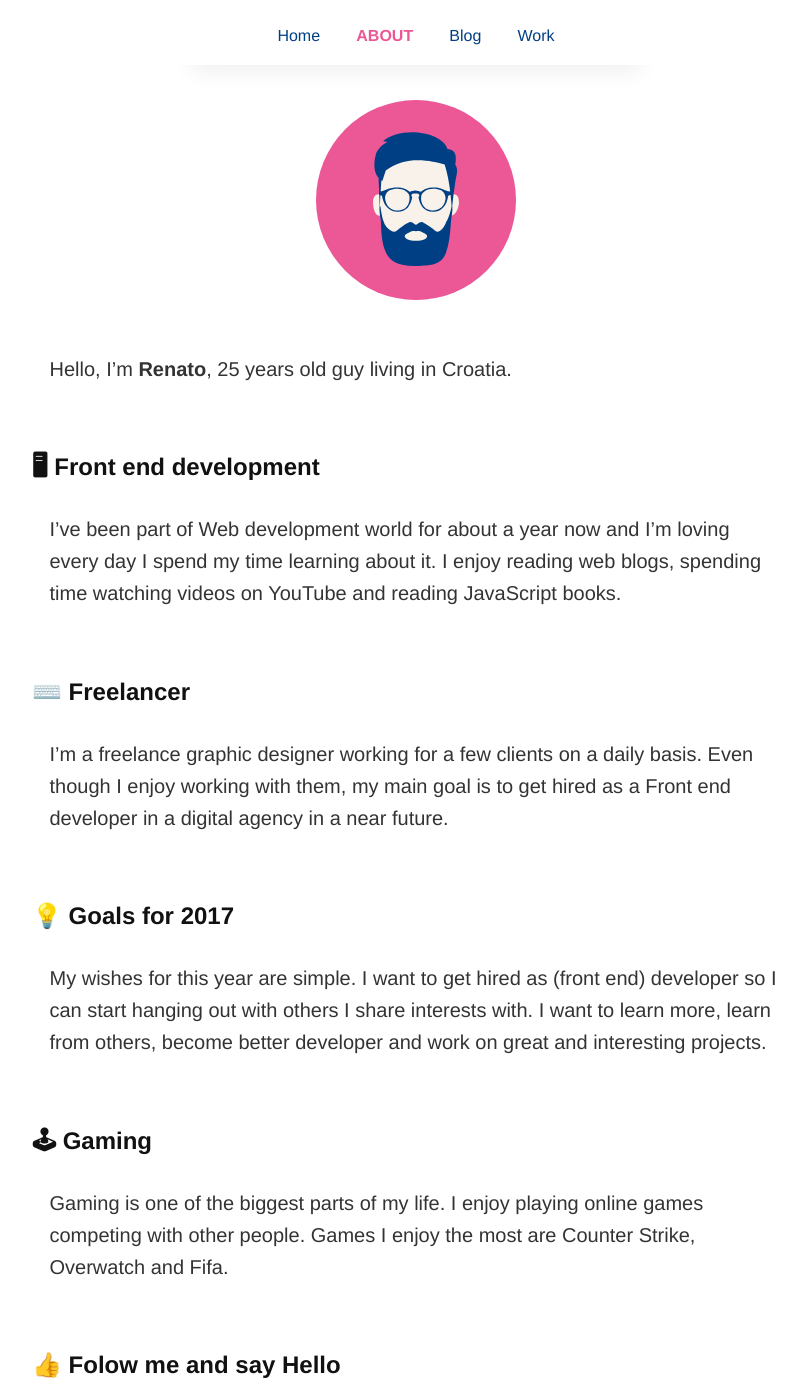
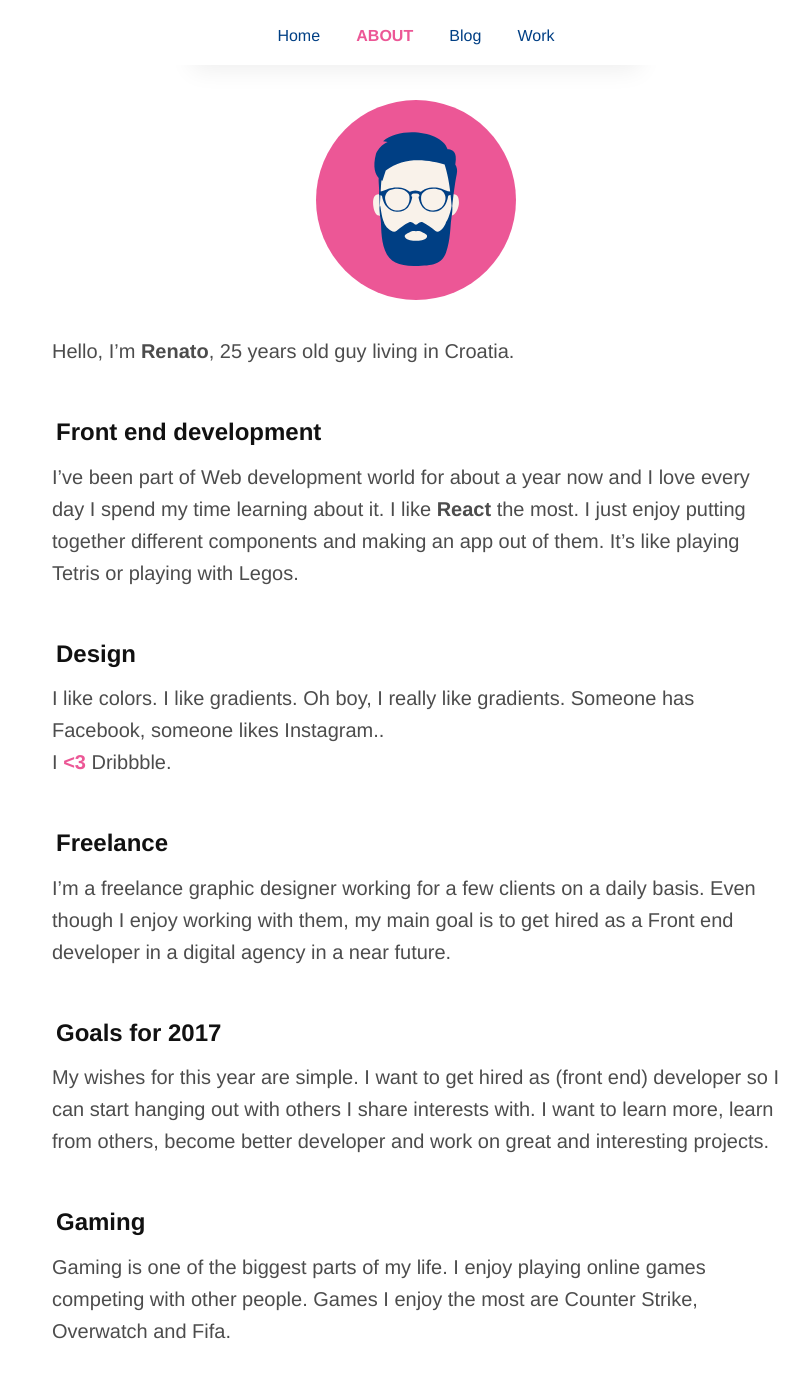
Before and after one commit to renopeno/renopeno.github.io, a Jekyll site: the page built from about.md, in a window 1280 px wide and 1400 px high. Shown: the whole window, without its empty margins (224-1033 px from the left). Built offline with Jekyll 4.4.1, drawn with Linux system fonts in a browser that asks for light colours; nearby versions of some CDN libraries; some of the changed text lies outside the part shown.

Commit message:
fixed /about padding on mobile

```diff
--- a/_includes/head.html
+++ b/_includes/head.html
@@ -17,9 +17,6 @@
 	<link rel="canonical" href="{{ page.url | replace:'index.html','' | prepend: site.baseurl | prepend: site.url }}">
 	<link rel="alternate" type="application/rss+xml" title="{{ site.title }}" href="{{ "/feed.xml" | prepend: site.baseurl | prepend: site.url }}" />
 
-	<!-- Fonts -->
-	<link href="https://fonts.googleapis.com/css?family=Open+Sans:300,400,600,700" rel="stylesheet">
-
 	<!-- Font Awesome -->
 	<link rel="stylesheet" type="text/css" href="https://cdnjs.cloudflare.com/ajax/libs/font-awesome/4.6.3/css/font-awesome.min.css">
 
--- a/_sass/_page.scss
+++ b/_sass/_page.scss
@@ -3,6 +3,9 @@
 	margin-top: $mobile-nav-height;
 	margin-bottom: $margin-xs;
 	padding: 0;
+	h4 {
+		padding: 0 1em;
+	}
 	p {
 		margin-bottom: $margin-s;
 
@@ -12,7 +15,7 @@
 		font-weight: 400;
 		line-height: 1.6;
 		color: $text-color;
-		padding: $margin-xs;
+		padding: 0 1em;
 	}
 	a {
 		color: $secondary;
--- a/_sass/_variables.scss
+++ b/_sass/_variables.scss
@@ -50,8 +50,7 @@
 
 // Text colors
 
-$text-color: rgba(0,0,0,.8);
-$link-color: lighten($orange,20%);
+$text-color: rgba(0,0,0,.7);
 
 // Text sizes
 
@@ -64,7 +63,7 @@
 
 // Font Families
 
-$sans:  Helvetica, 'Open Sans', Arial, sans-serif;
+$sans: 'Helvetica Neue', Helvetica, Arial, sans-serif;
 
 
 
--- a/_sass/_work.scss
+++ b/_sass/_work.scss
@@ -4,12 +4,12 @@
     text-align: center;
   	font-family: $sans;
   	transition: all .3s;
+    -webkit-backface-visibility: hidden;
     &-item {
       position: relative;
       height: 100%;
       width: 100%;
     }
-
     &-title {
   		opacity: 0;
       position: absolute;
@@ -33,7 +33,6 @@
   		margin-top: $margin-xs;
   		color: #ccc;
   	}
-
     &-img {
       height: 100%;
       width: 100%;
@@ -55,10 +54,11 @@
   		text-align: center;
   		padding-bottom: .75em;
   	}
+    &:hover {
+      transform: translateZ(0) scale(1.05) rotate(0.0001deg);
     }
-
-.project:hover .project-title {
+    &:hover .project-title {
       opacity: 1;
     	transition: all .3s;
-	box-shadow: 0 0 25px $secondary;
     }
+}
--- a/about.md
+++ b/about.md
@@ -7,23 +7,28 @@
 
 Hello, I'm **Renato**, 25 years old guy living in Croatia.
 
-#### 🖥  Front end development
+####  Front end development
 
-I've been part of Web development world for about a year now and I'm loving every day I spend my time learning about it. I enjoy reading web blogs, spending time watching videos on YouTube and reading JavaScript books.
+I've been part of Web development world for about a year now and I love every day I spend my time learning about it. I like **React** the most. I just enjoy putting together different components and making an app out of them. It's like playing Tetris or playing with Legos.
 
-#### ⌨️ Freelancer
+#### Design
+
+I like colors. I like gradients. Oh boy, I really like gradients. Someone has Facebook, someone likes Instagram..
+<br>I <span style="color: #EC5796; font-weight:bold;"><3</span> Dribbble.
+
+####  Freelance
 
 I'm a freelance graphic designer working for a few clients on a daily basis. Even though I enjoy working with them, my main goal is to get hired as a Front end developer in a digital agency in a near future.
 
-#### 💡 Goals for 2017
+#### Goals for 2017
 
 My wishes for this year are simple. I want to get hired as (front end) developer so I can start hanging out with others I share interests with. I want to learn more, learn from others, become better developer and work on great and interesting projects.
 
-#### 🕹 Gaming
+#### Gaming
 
 Gaming is one of the biggest parts of my life. I enjoy playing online games competing with other people. Games I enjoy the most are Counter Strike, Overwatch and Fifa.
 
-#### 👍 Folow me and say Hello
+#### Folow me and say Hello
 
 Check out [blog postings]( {{ "/blog" | prepend: site.baseurl }} ) or follow me on [twitter](http://www.twitter.com/{{ site.twitter_username }}) to see what I've been up to lately.
 
```
Lines whose indentation alone changed are shown as unchanged.
